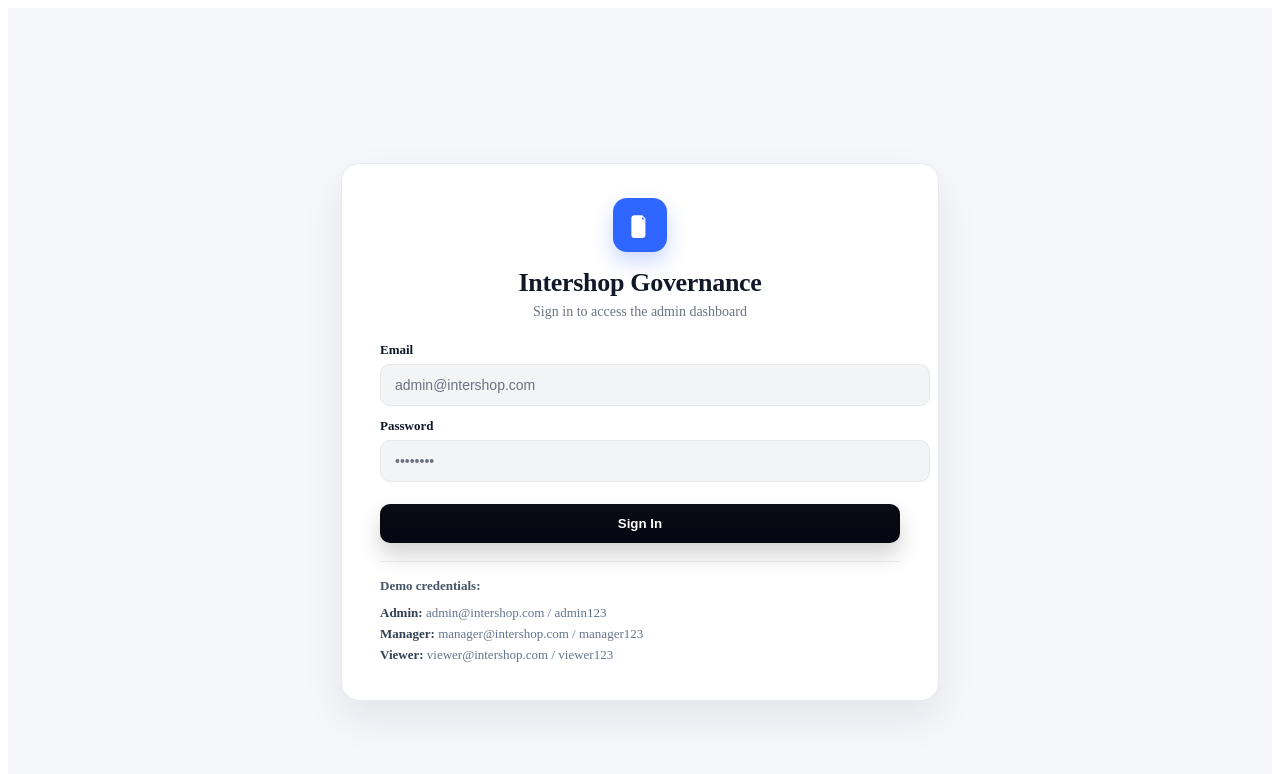
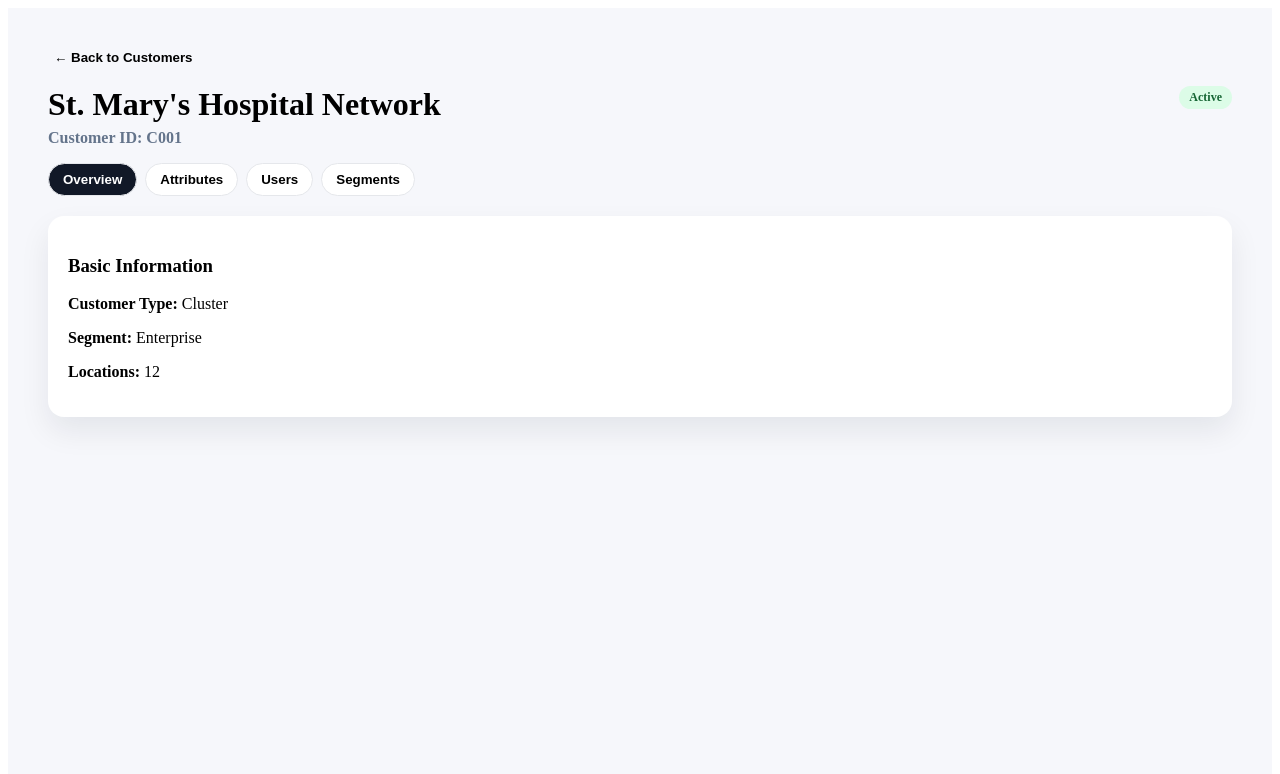
Before and after one commit to OsanRobin/DFFApplication, an Angular app in the folder frontend/: page /customers/1 in a window 1280 px wide. Before the commit this address led to /login. Shown: the top 774 px of the page. Built offline with nearby package versions, Linux system fonts and the light colour scheme.

Commit message:
Implement hardcoded customer detail

```diff
--- a/frontend/src/app/app.routes.ts
+++ b/frontend/src/app/app.routes.ts
@@ -2,6 +2,7 @@ import { Routes } from '@angular/router';
 import { LoginComponent } from './pages/login.component/login.component';
 import { DashboardComponent } from './pages/dashboard.component/dashboard.component';
 import { CustomeroverviewComponent } from './pages/customeroverview.component/customeroverview.component';
+import { CustomerdetailComponent } from './pages/customerdetail.component/customerdetail.component';
 
 export const routes: Routes = [
      { path: '', redirectTo: 'login', pathMatch: 'full' },
@@ -9,6 +10,7 @@ export const routes: Routes = [
   { path: 'login', component: LoginComponent },
   { path: 'dashboard', component: DashboardComponent },
    { path: 'customers', component: CustomeroverviewComponent },
+   {path: 'customers/:id', component: CustomerdetailComponent },
 
   { path: '**', redirectTo: 'login' }
 ];
--- /dev/null
+++ b/frontend/src/app/pages/customerdetail.component/customerdetail.component.css
@@ -0,0 +1,11 @@
+.page{padding:40px;background:#f6f7fb;min-height:100vh}
+    .back{border:0;background:transparent;font-weight:900;margin-bottom:20px;cursor:pointer}
+    .header{display:flex;justify-content:space-between;align-items:flex-start;margin-bottom:16px}
+    h1{margin:0 0 6px}
+    .sub{color:#64748b;font-weight:700}
+    .badge{padding:4px 10px;border-radius:999px;font-size:12px;font-weight:900}
+    .badge.active{background:#dcfce7;color:#166534}
+    .tabs{display:flex;gap:8px;margin-bottom:20px}
+    .tabs button{border:1px solid #e5e7eb;background:#fff;padding:8px 14px;border-radius:999px;font-weight:900;cursor:pointer}
+    .tabs button.on{background:#111827;color:#fff}
+    .card{background:#fff;padding:20px;border-radius:16px;box-shadow:0 14px 30px rgba(18,24,40,0.08)}
--- /dev/null
+++ b/frontend/src/app/pages/customerdetail.component/customerdetail.component.html
@@ -0,0 +1,51 @@
+<div class="page">
+      <button class="back" (click)="goBack()">← Back to Customers</button>
+
+      <div class="header">
+        <div>
+          <h1>St. Mary's Hospital Network</h1>
+          <div class="sub">Customer ID: C001</div>
+        </div>
+        <span class="badge active">Active</span>
+      </div>
+
+      <div class="tabs">
+        <button [class.on]="activeTab==='overview'" (click)="activeTab='overview'">Overview</button>
+        <button [class.on]="activeTab==='attributes'" (click)="activeTab='attributes'">Attributes</button>
+        <button [class.on]="activeTab==='users'" (click)="activeTab='users'">Users</button>
+        <button [class.on]="activeTab==='segments'" (click)="activeTab='segments'">Segments</button>
+      </div>
+
+      @if (activeTab==='overview') {
+        <div class="card">
+          <h3>Basic Information</h3>
+          <p><strong>Customer Type:</strong> Cluster</p>
+          <p><strong>Segment:</strong> Enterprise</p>
+          <p><strong>Locations:</strong> 12</p>
+        </div>
+      }
+
+      @if (activeTab==='attributes') {
+        <div class="card">
+          <h3>Attributes</h3>
+          <p>Cluster Type: Hospital Network</p>
+          <p>Billing Model: Centralized</p>
+        </div>
+      }
+
+      @if (activeTab==='users') {
+        <div class="card">
+          <h3>Users</h3>
+          <p>Anna Jacobs - Admin</p>
+          <p>Tom Vermeulen - Authorization manager</p>
+        </div>
+      }
+
+      @if (activeTab==='segments') {
+        <div class="card">
+          <h3>Segments</h3>
+          <p>Enterprise</p>
+          <p>Healthcare</p>
+        </div>
+      }
+    </div>
--- /dev/null
+++ b/frontend/src/app/pages/customerdetail.component/customerdetail.component.ts
@@ -0,0 +1,16 @@
+import { Component } from '@angular/core';
+type TabKey = 'overview' | 'attributes' | 'users' | 'segments';
+@Component({
+  selector: 'app-customerdetail.component',
+  imports: [],
+  templateUrl: './customerdetail.component.html',
+  styleUrl: './customerdetail.component.css',
+})
+export class CustomerdetailComponent {
+  activeTab: TabKey = 'overview';
+
+  goBack() {
+    history.back();
+  }
+
+}
```
Also changed, not shown: 1 other file (tests, documents, lock files or other folders).
